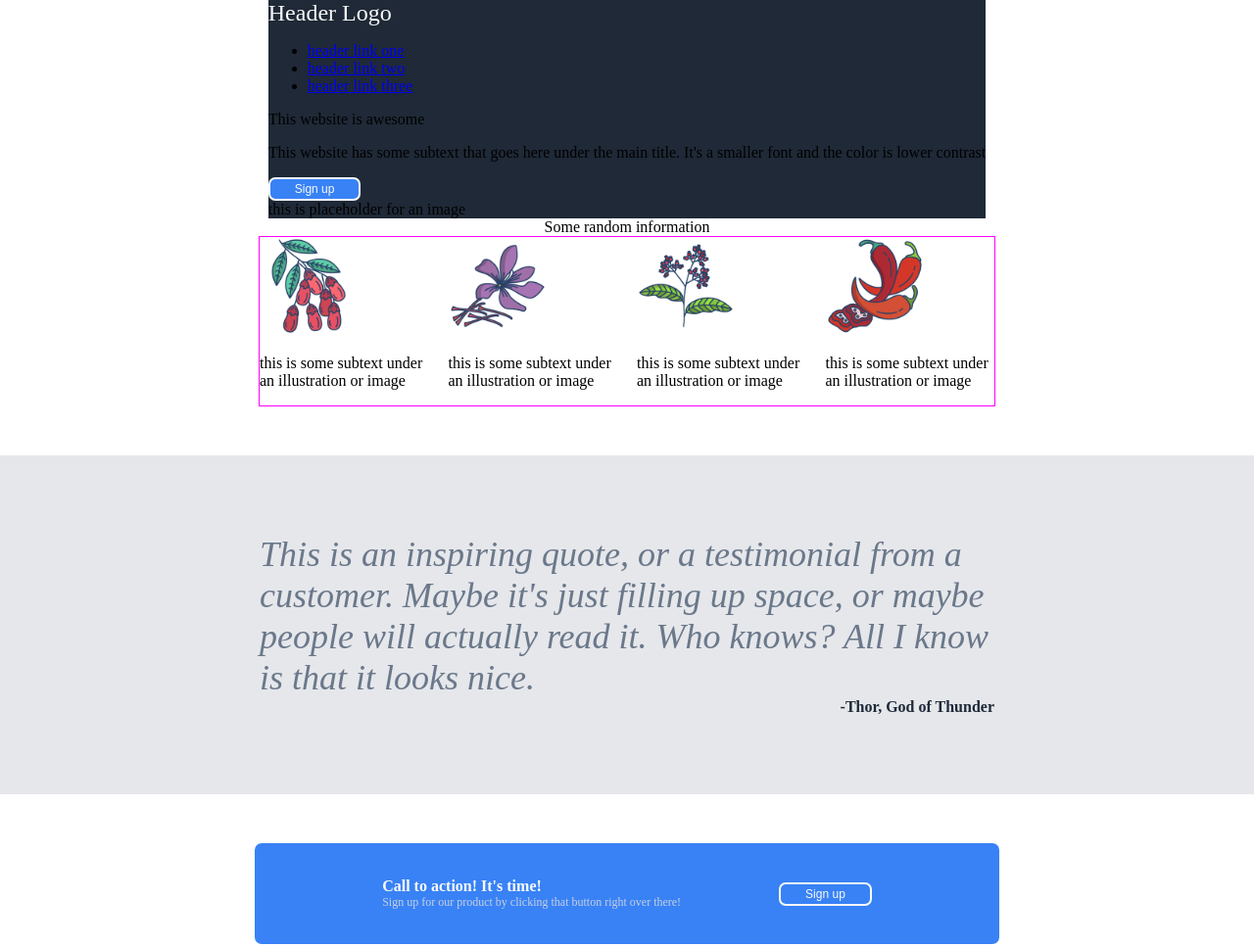
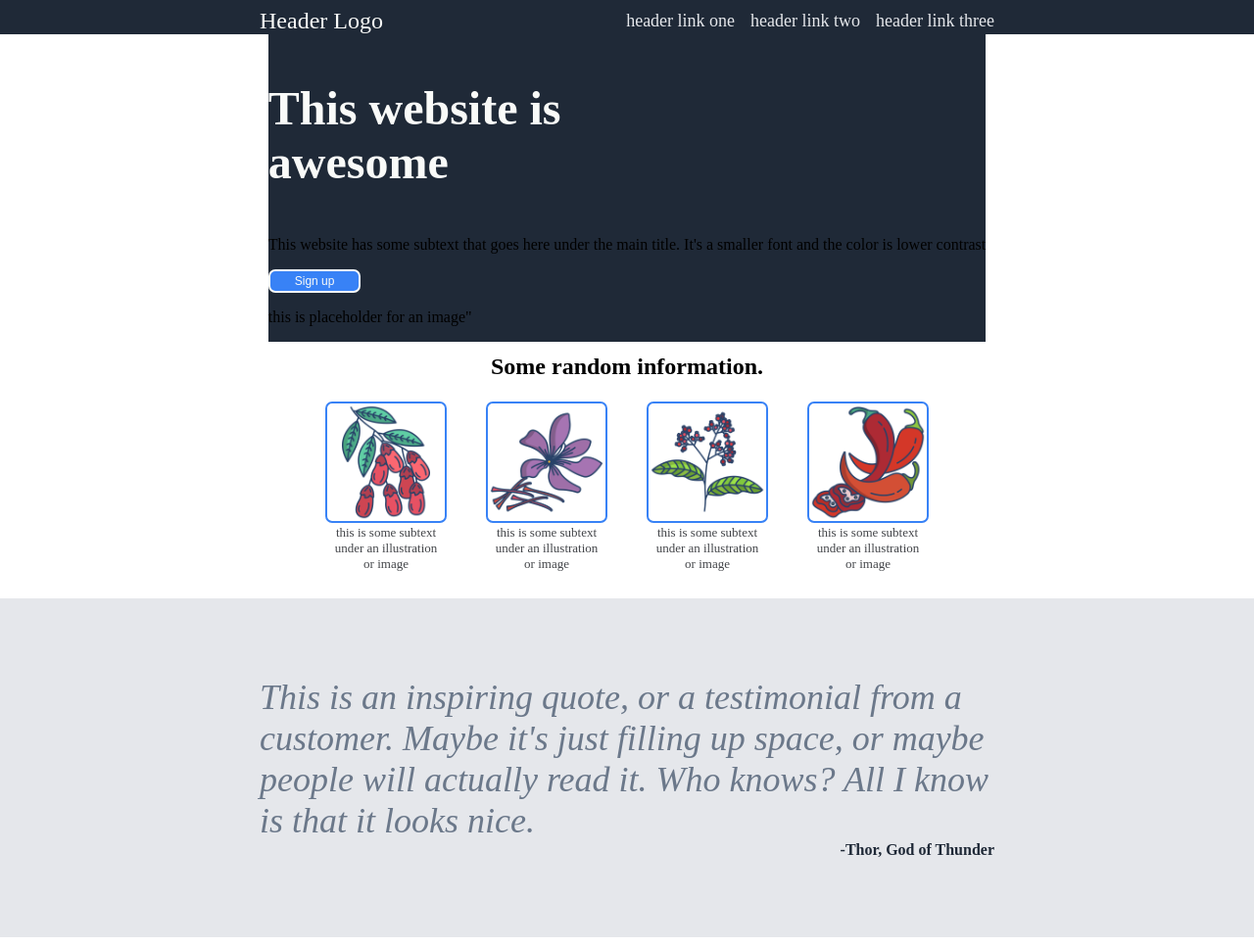
Before and after one commit to oovi77/landing-page, a plain HTML site: page index.html in a window 1280 px wide. Shown: the top 967 px of the page at 98% size. Drawn offline with Linux system fonts and the light colour scheme.

Commit message:
Complete website header

```diff
--- a/index.html
+++ b/index.html
@@ -13,25 +13,31 @@
 </head>
 
 <body>
-  <div class="top-container">
+
+  <div class="header-container">
+    <div class="header-box">
     <header class="header">Header Logo</header>
-    <ul>
+    <ul class="h-links">
       <li><a href="google.com">header link one</a></li>
       <li><a href="google.com">header link two</a></li>
       <li><a href="google.com">header link three</a></li>
     </ul>
+    </div>
+  </div>
 
+  <div class="top-container">
     <p class="hero-main-text">This website is awesome</p>
     <p class="hero-sub-text">This website has some subtext that goes here under the main title. It's a smaller font and the color is lower contrast</p>
     <button class="buttons">Sign up</button>
 
     <div class="header-img">
-      this is placeholder for an image
+      <p class="h-img-text">this is placeholder for an image"</p>
     </div>
 
 
   </div>
-  <div class="random-info-text">Some random information </div>
+
+  <div class="random-info-text">Some random information.</div>
 
   <div class="random-info-container">
 
--- a/style.css
+++ b/style.css
@@ -9,12 +9,21 @@
   .header {
     font-size: 24px;
     color: #F9FAF8;
+    margin-right: auto;
+    flex-shrink: 0;
 
   }
 
-  .top-container, .footer {
+  .top-container, .footer, .header-container {
     background-color: #1F2937;
 
+  }
+
+  .hero-main-text {
+    font-size: 48px;
+    font-weight: 900;
+    color: #f9faf8;
+    width: 350px;
   }
 
   body {
@@ -28,21 +37,93 @@
     /*border: 1px solid blue;*/
   }
 
+  .header-container {
+
+    display: flex;
+    padding-top: 8px;
+    align-self: stretch;
+
+    justify-content: center;
+    align-items: center;
+
+
+  }
+  .header-box{
+    display: flex;
+
+    justify-content: center;
+    align-items: center;
+    width: 750px;
+  }
+
+  .h-links {
+    display: flex;
+    flex-shrink: 0;
+    gap: 16px;
+
+
+  }
+
+  a {
+    font-size: 18px;
+    color: #E5E7EB;
+    text-decoration: none;
+
+  }
+
+  ul {
+    list-style-type: none;
+    margin: 0;
+    padding: 0;
+  }
+
   .images {
-    width: 100px;
-    height: 100px;
+    width: 120px;
+    height: 120px;
+    border: 2px solid #3882F6;
+    border-radius: 7px;
+
+
+  }
+
+  .random-info-text {
+    font-size: 24px;
+    font-weight: bold;
+    margin: 12px 0;
   }
 
   .random-info-container {
-    border: 1px solid fuchsia;
+
     display: flex;
     width: 750px;
 
-    gap: 20px;
+    gap: 40px;
     align-items: center;
     justify-content: center;
+    margin: 10px 0px;
+  }
 
+
+
+  .img-container {
+    /*border: 1px solid brown;*/
+    display: flex;
+    flex-direction: column;
+    align-items: center;
+    justify-content: center;
   }
+  .img-text {
+    /* figure out making the text wrap?/
+   */
+    /*border: 1px solid brown;*/
+    text-align: center;
+    margin: 2px 0px;
+    width: 115px;
+
+    font-size: 13px;
+    color: #434549;
+  }
+
 
   .quote-container {
 
@@ -55,7 +136,7 @@
 
     padding: 80px 0;
     align-self: stretch;
-    margin: 50px 0 0 0;
+    margin: 15px 0 0 0;
 
   }
 
@@ -103,7 +184,7 @@
     background-color: #3882F6;
     padding: 35px 130px;
     border-radius: 7px;
-    margin: 50px 0 50px 0;
+    margin: 35px 0 35px 0;
 
   }
 
```
